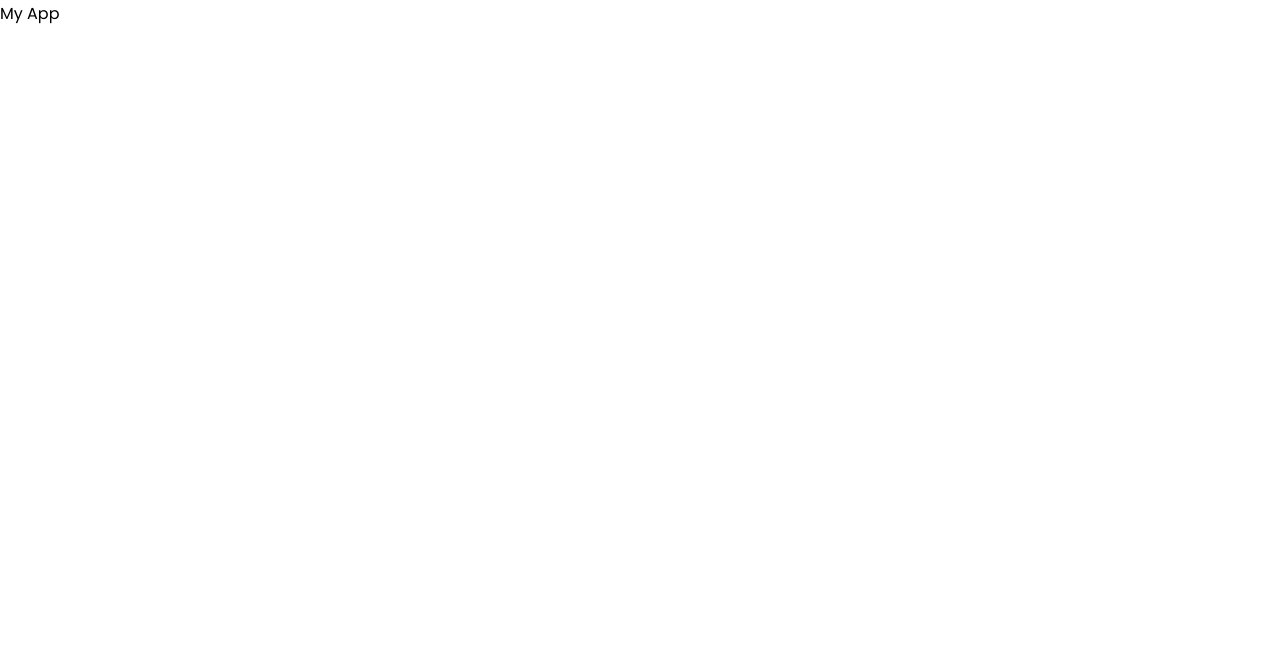
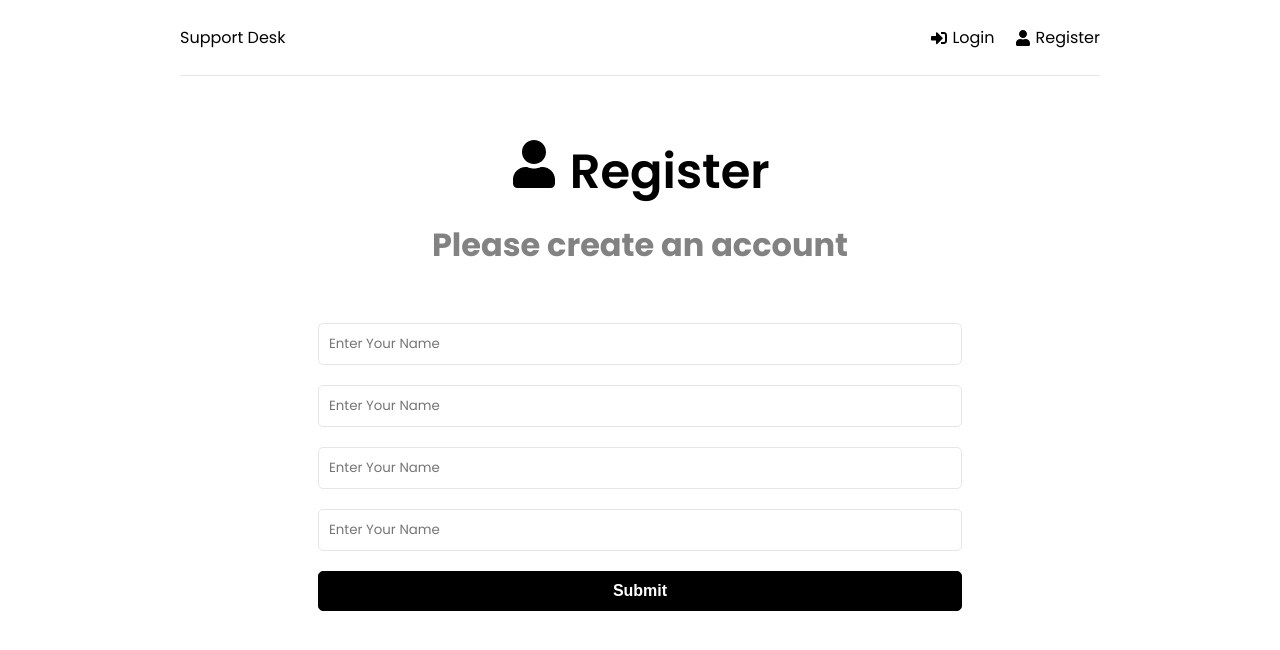
Before and after one commit to hafizmehboob/support-system-MERN, a React (Vite) app in the folder frontend/: page /register in a window 1280 px wide. Shown: the top 650 px of the page. Built offline with nearby package versions, Linux system fonts and the light colour scheme.

Commit message:
create login, register & home page

```diff
--- a/frontend/src/App.jsx
+++ b/frontend/src/App.jsx
@@ -1,10 +1,25 @@
+import {BrowserRouter as Router, Routes, Route} from 'react-router-dom';
+import Header from './components/Header';
+import Home from './pages/Home';
+import Login from './pages/Login';
+import Register from './pages/Register';
+import { ToastContainer } from 'react-toastify';
+import 'react-toastify/dist/ReactToastify.css';
 
 function App() {
-
-
   return (
     <>
-      <p>My App</p>
+      <Router>
+        <div className="container">
+          <Header />
+          <Routes>
+            <Route path='/' element={<Home />} />
+            <Route path='/login' element={<Login />} />
+            <Route path='/register' element={<Register />} />
+          </Routes>
+        </div>
+      </Router>
+      <ToastContainer />
     </>
   )
 }
--- /dev/null
+++ b/frontend/src/components/Header.jsx
@@ -0,0 +1,22 @@
+import {FaSignInAlt, FaUser} from 'react-icons/fa'
+import {Link} from 'react-router-dom'
+
+function Header() {
+  return (
+    <header className="header">
+        <div className="logo">
+            <Link to='/'>Support Desk</Link>
+        </div>
+        <ul>
+            <li>
+                <Link to='/login'><FaSignInAlt /> Login</Link>
+            </li>
+            <li>
+                <Link to='/register'><FaUser />Register</Link>
+            </li>
+        </ul>
+    </header>
+  )
+}
+
+export default Header
--- /dev/null
+++ b/frontend/src/pages/Home.jsx
@@ -0,0 +1,21 @@
+import { Link } from "react-router-dom"
+import { FaQuestionCircle, FaTicketAlt } from "react-icons/fa"
+
+function Login() {
+  return (
+   <>
+    <section className="heading">
+      <h1>What do you need help with?</h1>
+      <p>Please choose an option below</p>
+    </section>
+    <Link to='/new-ticket' className="btn btn-reverse btn-block">
+      <FaQuestionCircle /> Create New Ticket
+    </Link>
+    <Link to='/tickets' className="btn btn-block">
+      <FaTicketAlt /> View my Tickets
+    </Link>
+   </>
+  )
+}
+
+export default Login
--- /dev/null
+++ b/frontend/src/pages/Login.jsx
@@ -0,0 +1,58 @@
+import { useState } from 'react';
+import {FaSignInAlt} from 'react-icons/fa';
+import { toast } from 'react-toastify';
+function Login(){
+
+  const [formData, setFormData] = useState({
+    email: '',
+    password: '',
+  });
+
+  const {name, email, password, password2} = formData;
+
+  const onChange = (e) => {
+    setFormData((prevState) => ({
+      ...prevState,
+      [e.target.name]: e.target.value
+    }));
+  }
+  const onSubmit = (e) => {
+    e.preventDefault();
+
+  }
+  return (
+    <>
+      <section className="heading">
+
+        <h1>
+         <FaSignInAlt /> Sign In
+        </h1>
+        <p>Please login to get support</p>
+      </section>
+      <section className="form">
+        <form onSubmit={onSubmit} >
+
+            <div className="form-group">
+            <input type="email" className="form-control"
+                id='email' value={email} onChange={onChange}
+                placeholder='Enter Your Name' name='email' required />
+            </div>
+
+            <div className="form-group">
+            <input type="password" className="form-control"
+                id='password' value={password} onChange={onChange}
+                placeholder='Enter Your Name' name='password' required />
+            </div>
+
+            <div className="form-group">
+              <button className="btn btn-block">Submit</button>
+            </div>
+
+        </form>
+      </section>
+    </>
+  )
+
+}
+
+export default Login
--- /dev/null
+++ b/frontend/src/pages/Register.jsx
@@ -0,0 +1,68 @@
+import { useState } from 'react';
+import {FaUser} from 'react-icons/fa';
+import { toast } from 'react-toastify';
+function Register(){
+
+  const [formData, setFormData] = useState({
+    name: '',
+    email: '',
+    password: '',
+    pasword2: '',
+  });
+
+  const {name, email, password, password2} = formData;
+
+  const onChange = (e) => {
+    setFormData((prevState) => ({
+      ...prevState,
+      [e.target.name]: e.target.value
+    }));
+  }
+  const onSubmit = (e) => {
+    e.preventDefault();
+    if(password !== password2){
+      toast.error('Passwords Does not match');
+    }
+  }
+  return (
+    <>
+      <section className="heading">
+
+        <h1>
+         <FaUser /> Register
+        </h1>
+        <p>Please create an account</p>
+      </section>
+      <section className="form">
+        <form onSubmit={onSubmit} >
+            <div className="form-group">
+              <input type="text" className="form-control"
+                id='name' value={name} onChange={onChange}
+                placeholder='Enter Your Name' name='name' required />
+            </div>
+            <div className="form-group">
+            <input type="email" className="form-control"
+                id='email' value={email} onChange={onChange}
+                placeholder='Enter Your Name' name='email' required />
+            </div>
+            <div className="form-group">
+            <input type="password" className="form-control"
+                id='password' value={password} onChange={onChange}
+                placeholder='Enter Your Name' name='password' required />
+            </div>
+            <div className="form-group">
+            <input type="password" className="form-control"
+                id='password2' value={password2} onChange={onChange}
+                placeholder='Enter Your Name' name='password2' required />
+            </div>
+            <div className="form-group">
+              <button className="btn btn-block">Submit</button>
+            </div>
+        </form>
+      </section>
+    </>
+  )
+
+}
+
+export default Register
```
